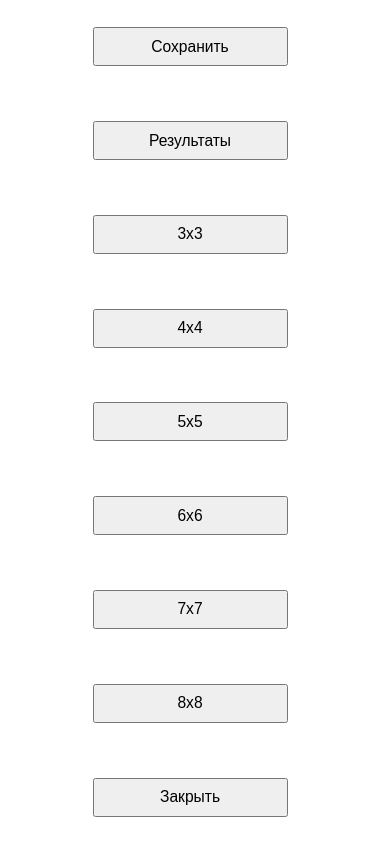
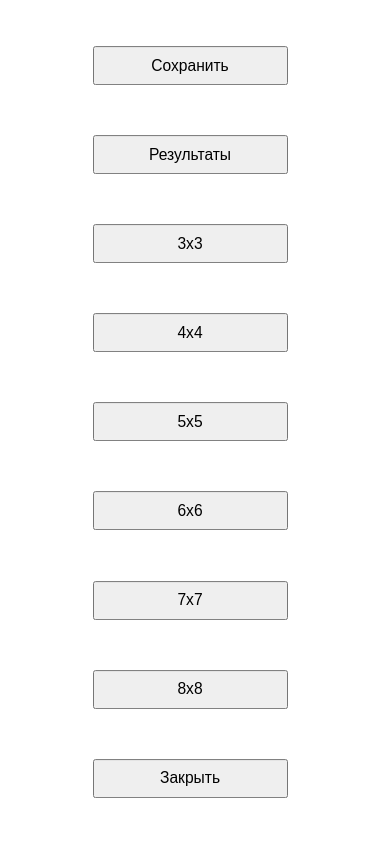
Before and after one commit to SoluyanovKonstantin/gem-puzzle, a website: page index.html in a window 390 px wide. Both pictures are taken after a click on the button "Меню". Drawn offline with Linux system fonts and the light colour scheme.

Commit message:
fix: styles in menu

```diff
--- a/script.js
+++ b/script.js
@@ -39,6 +39,7 @@ document.querySelector('.menu').append(menuButton);
 const modal = document.createElement('div');
 modal.classList.add('modal');
 modal.innerHTML = `
+<div class='modal__wrapper'>
   <button class='save'>Сохранить</button>
   <button class='result'>Результаты</button>
   <button class='size three'>3x3</button>
@@ -48,6 +49,7 @@ modal.innerHTML = `
   <button class='size seven'>7x7</button>
   <button class='size eight'>8x8</button>
   <button class='close'>Закрыть</button>
+</div>
 `;
 modal.tabIndex = '0';
 document.body.prepend(modal);
--- a/style.css
+++ b/style.css
@@ -155,6 +155,7 @@ body {
   font-size: 2vw;
 }
 
+.modal__wrapper,
 .modal {
   position: fixed;
   width: 100vw;
@@ -170,6 +171,8 @@ body {
   flex-direction: column;
   justify-content: space-around;
   align-items: center;
+
+  overflow-y: auto;
 }
 
 .modal button {
@@ -178,7 +181,8 @@ body {
   width: 50%;
 }
 
-.modal.active {
+.modal.active,
+.modal.active .modal__wrapper{
   display: flex;
   z-index: 2;
 }
@@ -193,6 +197,10 @@ body {
   .container {
     width: 95vw;
     height: 95vw;
+  }
+
+  .modal__wrapper {
+    height: 95vh;
   }
 
   .results {
```
